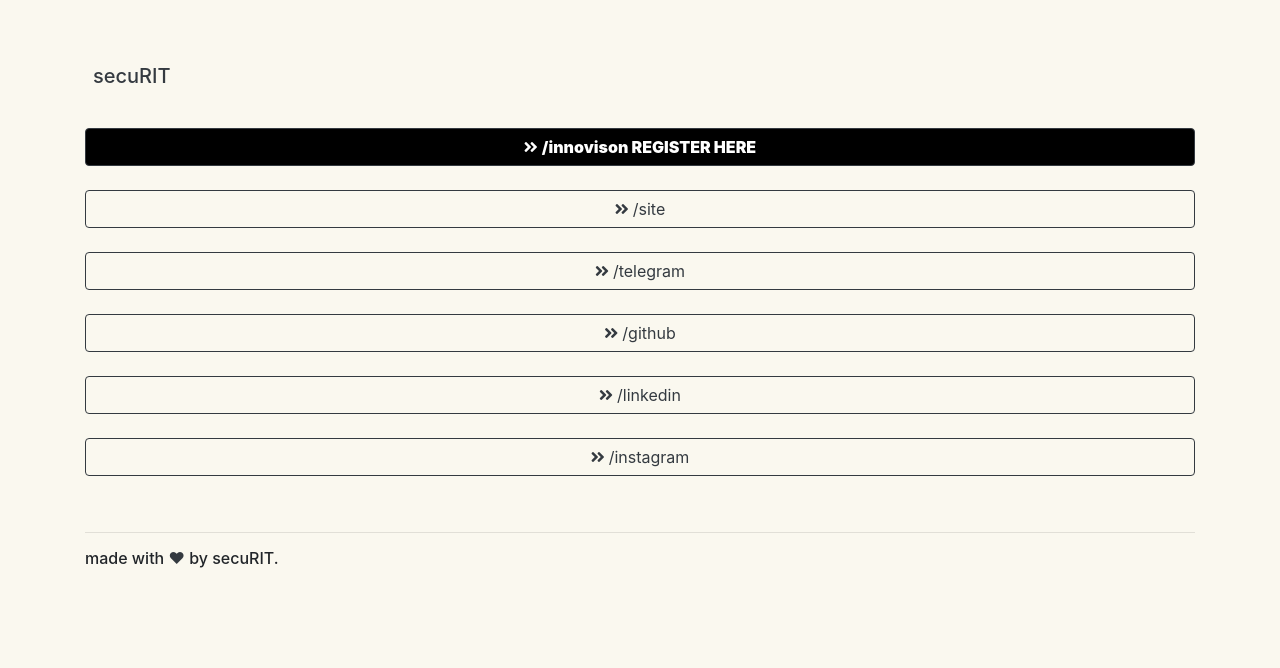
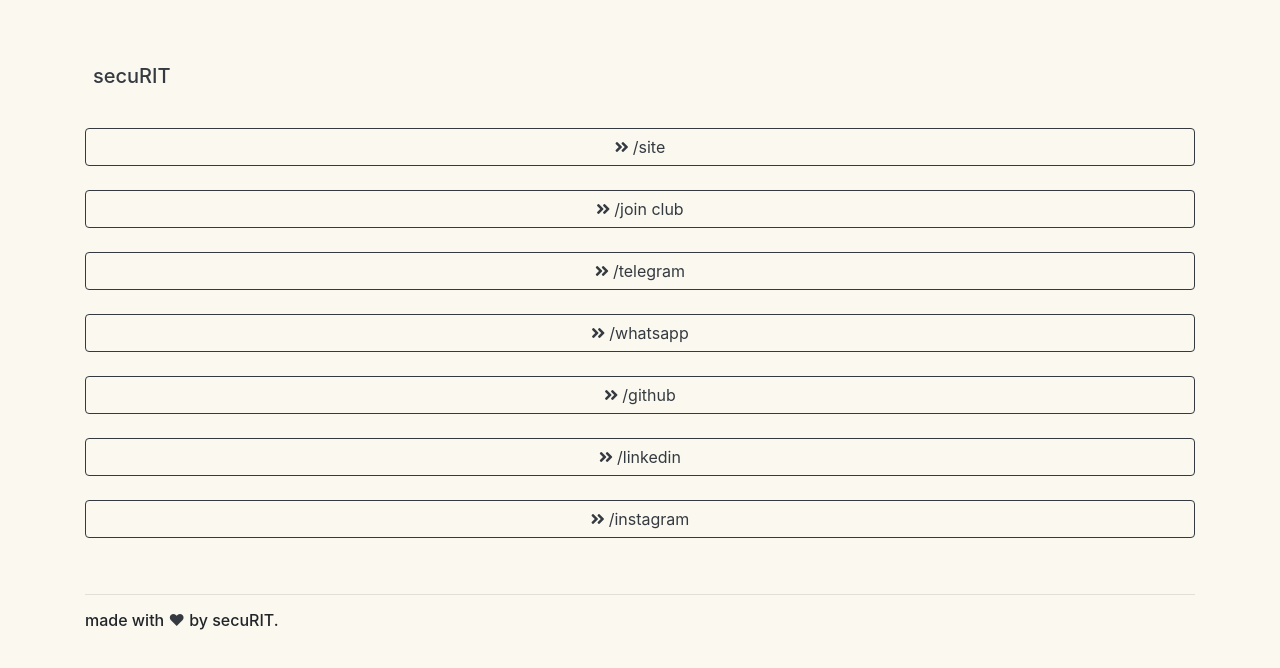
Before and after one commit to securitb/securit, a plain HTML site: page links.html in a window 1280 px wide. Drawn offline with nearby package versions, Linux system fonts and the light colour scheme.

Commit message:
Update: Added changes to links page for easier access for induction day

```diff
--- a/links.html
+++ b/links.html
@@ -56,11 +56,15 @@
     </div>
   </div>
 <div class="mt-4">
-  <a href="https://securit.club/innovison" class="btn btn-outline-dark btn-block special-link" role="button" target="_blank"><i class="fas fa-angle-double-right">&nbsp;</i><strong>/innovison REGISTER HERE</strong></a>
-  <br>
+  <!-- <a href="https://securit.club/innovison" class="btn btn-outline-dark btn-block special-link" role="button" target="_blank"><i class="fas fa-angle-double-right">&nbsp;</i><strong>/innovison REGISTER HERE</strong></a>
+  <br> -->
   <a href="https://securit.club" class="btn btn-outline-dark btn-block" role="button" target="_blank"><i class="fas fa-angle-double-right">&nbsp;</i>/site</a>
   <br>
+  <a href="https://securit.club/join" class="btn btn-outline-dark btn-block" role="button" target="_blank"><i class="fas fa-angle-double-right">&nbsp;</i>/join club</a>
+  <br>
   <a href="https://t.me/securitb" class="btn btn-outline-dark btn-block" role="button" target="_blank"><i class="fas fa-angle-double-right">&nbsp;</i>/telegram</a>
+  <br>
+  <a href="https://chat.whatsapp.com/Jq5462NB78wJzXhd7IIvDN"" class="btn btn-outline-dark btn-block" role="button" target="_blank"><i class="fas fa-angle-double-right">&nbsp;</i>/whatsapp</a>
   <br>
   <a href="https://github.com/securitb" class="btn btn-outline-dark btn-block" role="button" target="_blank"><i class="fas fa-angle-double-right">&nbsp;</i>/github</a>
   <br>
```
